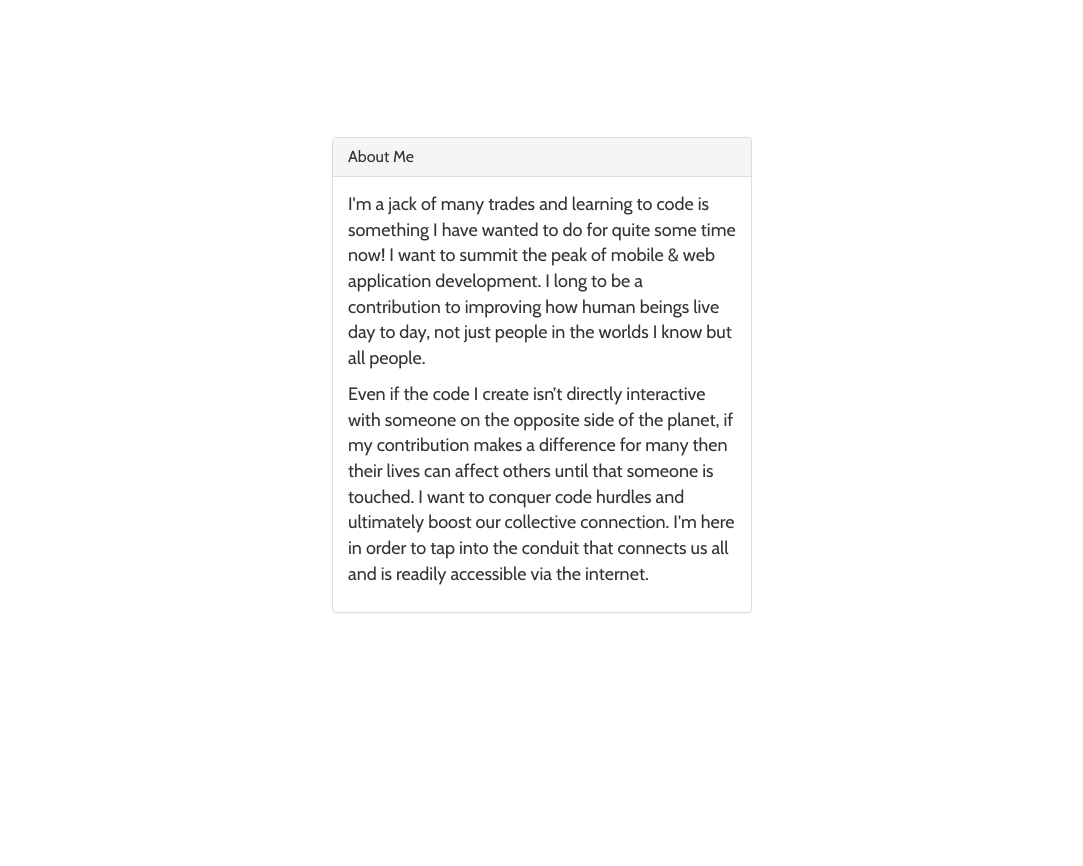
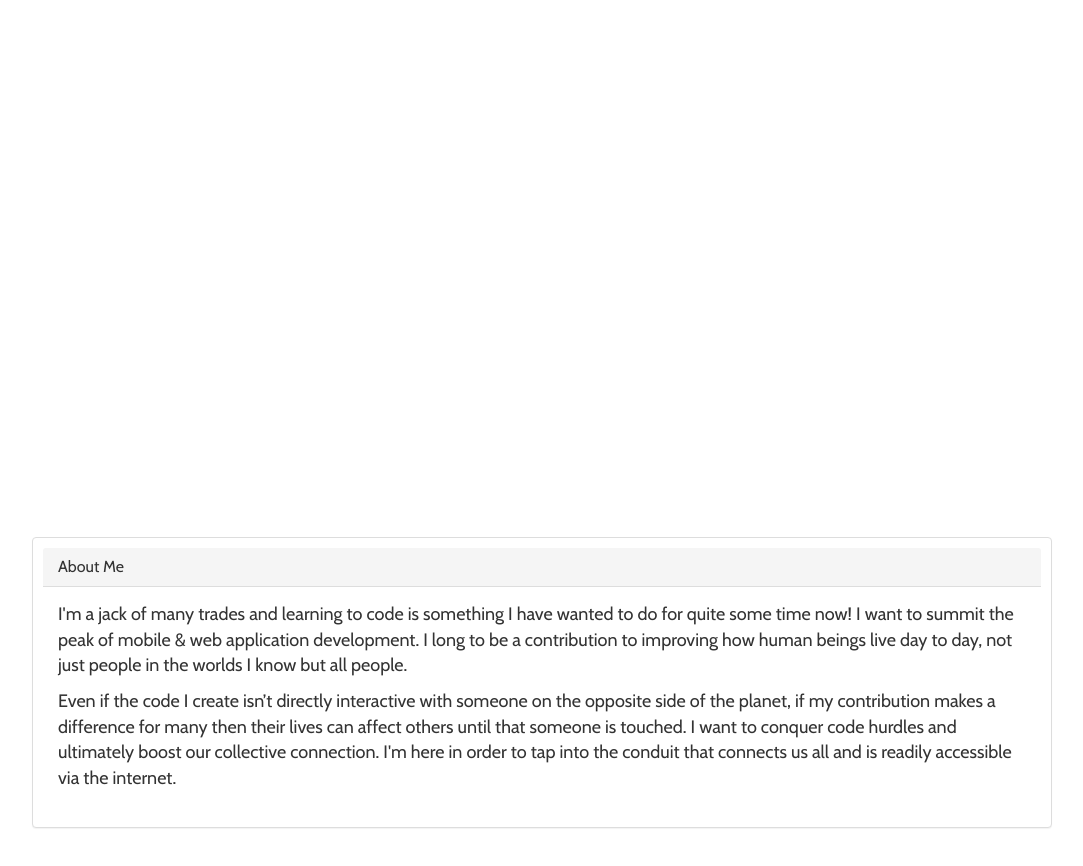
Before and after one commit to waynenoel/programming-portfolio, a plain HTML site: page index.html in a window 1280 px wide. Shown: the part 1600-2466 px from the top of the page, without its empty margins (98-1181 px from the left). Drawn offline with nearby package versions, Linux system fonts and the light colour scheme.

Commit message:
update css stylesheet

```diff
--- a/css/style.css
+++ b/css/style.css
@@ -15,12 +15,21 @@ height: 100%;
 }
 
 .panel {
-  margin: 400px;
-  align-self: center;
+  margin-top: 800px;
+  margin-left: 100px;
+  margin-right: 100px;
+  margin-bottom: 200px;
+  align-items: center;
+  padding: 10px;
 }
 
 .panel-body {
   font-size: 18px;
+}
+
+h1.ul {
+  text-decoration: underline;
+  text-shadow: 1.5px .5px rgb(34, 153, 187);
 }
 
 h3.aboutme {
```
